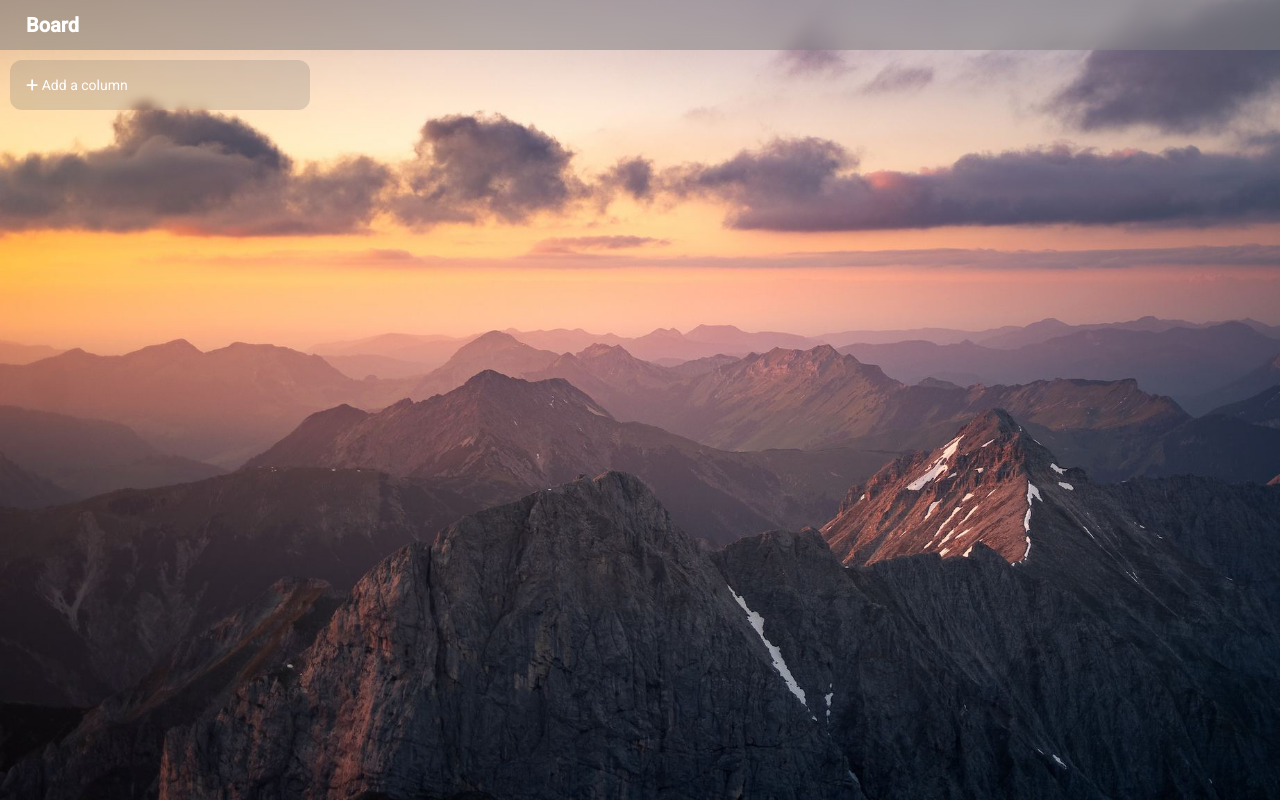
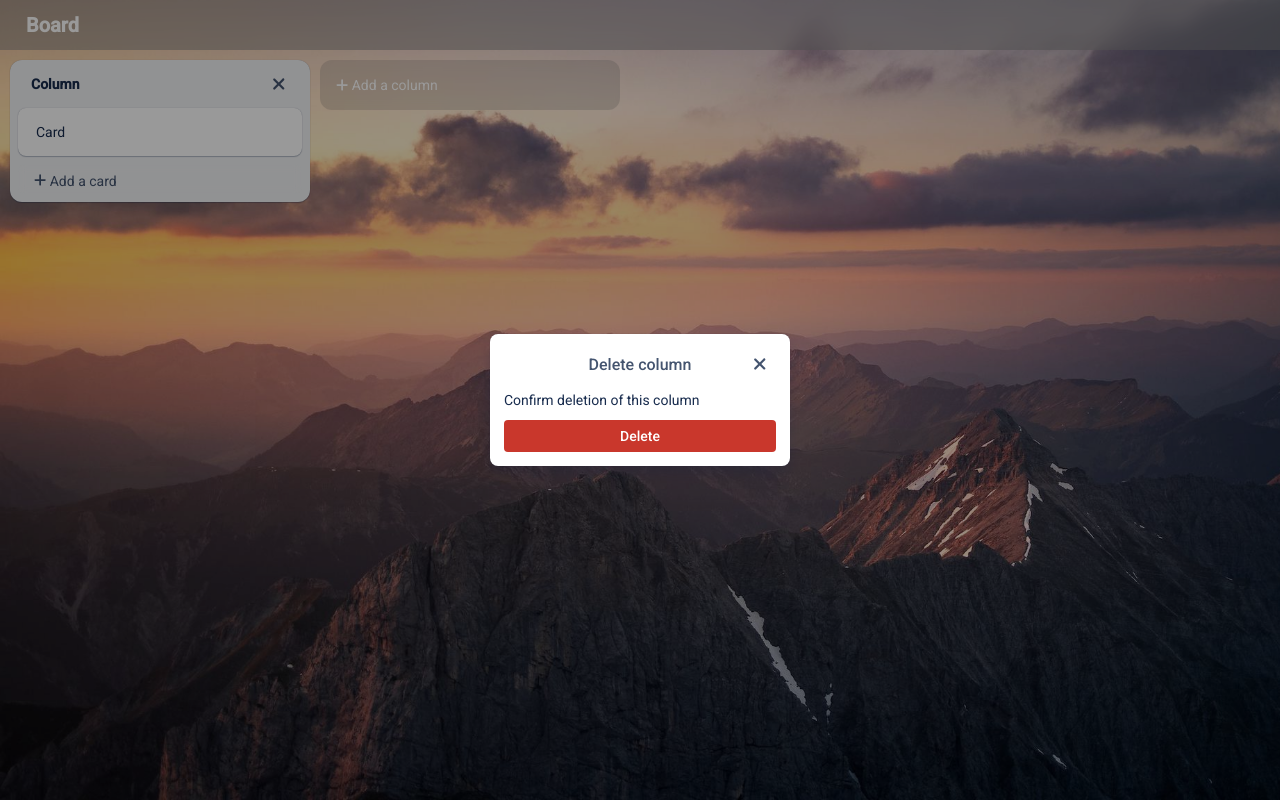
Before and after one commit to Tapio-adro/tasks-board, a React (Vite) app: page / in a window 1280 px wide. Both pictures are taken after a click on the button 279 px from the left and 84 px from the top of the page. Built offline with nearby package versions, Linux system fonts and the light colour scheme.

Commit message:
Delete confirmation

```diff
--- a/src/assets/shared/types.ts
+++ b/src/assets/shared/types.ts
@@ -19,13 +19,13 @@ export type Card = {
 export type BoardColumnsAction =
   | { type: 'addColumn'; title: string }
   | { type: 'renameColumn'; boardColumn: BoardColumn; newTitle: string }
-  | { type: 'deleteColumn'; id: string }
+  | { type: 'deleteColumn'; boardColumn: BoardColumn }
   | { type: 'addCard'; boardColumn: BoardColumn; title: string }
   | { type: 'renameCard'; boardColumn: BoardColumn; card: Card; newTitle: string }
   | { type: 'changeCardBackgroundColor'; boardColumn: BoardColumn; card: Card; newColor: string }
+  | { type: 'deleteCard'; boardColumn: BoardColumn; card: Card }
   | { type: 'toggleCardLabel'; boardColumn: BoardColumn; card: Card; label: Label }
   | { type: 'removeLabelFromAllCards'; label: Label }
-
 
 export type BoardData = {
   backgroundColors: string[];
--- a/src/assets/style/style.sass
+++ b/src/assets/style/style.sass
@@ -1,12 +1,6 @@
 *
   font-size: 14px
   font-family: 'Roboto', sans-serif
-  // font-family: sans-serif
-input[type="checkbox"]::before
-  font-size: 10px
-input[type="checkbox"]::before
-  color: red
-
 input[type=text]
   border: 2px solid #091E4224
   border-radius: 4px
--- a/src/components/AppearanceEditor.tsx
+++ b/src/components/AppearanceEditor.tsx
@@ -12,6 +12,7 @@ import { FontAwesomeIcon } from '@fortawesome/react-fontawesome';
 import { faPen } from '@fortawesome/free-solid-svg-icons';
 import LabelEditor, { LabelEditorMode } from './LabelEditor';
 import { getInitialLabel } from '../assets/scripts/objectsGenerator';
+import DeleteModal from './DeleteModal';
 
 interface ColorButtonProps {
   readonly $color: string;
@@ -31,6 +32,9 @@ const EditorContent = styled.div`
 const EditorHalf = styled.div`
   flex: 1;
   min-height: 100px;
+  display: flex;
+  flex-direction: column;
+  gap: 12px;
 `;
 const EditorSection = styled.section`
   background-color: #fff;
@@ -145,8 +149,9 @@ const AppearanceEditor: React.FC<AppearanceEditorProps> = ({ column, card, ...pr
   const [isLabelEditorOpen, setIsLabelEditorOpen] = useState(false);
   const [labelEditorMode, setLabelEditorMode] = useState<LabelEditorMode>('create');
   const [currentLabelId, setCurrentLabelId] = useState<string>('');
+  const [isDeleteModalOpen, setIsDeleteModalOpen] = useState(false);
 
-  useHotkeys('esc', () => props.onClose(), {enabled: !isLabelEditorOpen});
+  useHotkeys('esc', () => props.onClose(), {enabled: !isAnyModalOpen()});
 
   function changeCardBackgroundColor(color: string) {
     boardColumnsDispatch({
@@ -174,6 +179,16 @@ const AppearanceEditor: React.FC<AppearanceEditorProps> = ({ column, card, ...pr
       label
     });
   }
+  function deleteCard() {
+    boardColumnsDispatch({
+      type: 'deleteCard',
+      boardColumn: column,
+      card
+    });
+  }
+  function isAnyModalOpen() {
+    return isLabelEditorOpen || isDeleteModalOpen;
+  }
 
   const colorButtons = boardData?.backgroundColors.map((color) => {
     return (
@@ -192,7 +207,7 @@ const AppearanceEditor: React.FC<AppearanceEditorProps> = ({ column, card, ...pr
           onClick={() => handleLabelClick(label)}
         >
           <LabelCheckbox type='checkbox'
-            checked={card.labels.some((cardLabel) => cardLabel.id === label.id)}
+            defaultChecked={card.labels.some((cardLabel) => cardLabel.id === label.id)}
           />
           <LabelTitle $backgroundColor={label.color}>{label.title}</LabelTitle>
         </LabelContent>
@@ -222,6 +237,12 @@ const AppearanceEditor: React.FC<AppearanceEditorProps> = ({ column, card, ...pr
                 Reset color
               </GreyButton>
             </EditorSection>
+            <EditorSection>
+              <GreyButton
+                $isActive={true}
+                onClick={() => setIsDeleteModalOpen(true)}
+              >Delete card</GreyButton>
+            </EditorSection>
           </EditorHalf>
           <EditorHalf>
             <EditorSection>
@@ -234,16 +255,22 @@ const AppearanceEditor: React.FC<AppearanceEditorProps> = ({ column, card, ...pr
             </EditorSection>
           </EditorHalf>
         </EditorContent>
+      </CardEditor>
 
-      </CardEditor>
-      {isLabelEditorOpen && (
       <LabelEditor
         editorMode={labelEditorMode}
         isOpen={isLabelEditorOpen}
         onClose={() => setIsLabelEditorOpen(false)}
         labelId={currentLabelId}
       />
-      )}
+
+      <DeleteModal
+        headerText='Delete card'
+        descriptionText='Confirm deletion of this card'
+        isOpen={isDeleteModalOpen}
+        onClose={() => setIsDeleteModalOpen(false)}
+        onDelete={() => deleteCard()}
+      />
     </>
   );
 };
--- a/src/components/BoardColumnComponent.tsx
+++ b/src/components/BoardColumnComponent.tsx
@@ -5,6 +5,8 @@ import RenamableField from './RenamableField';
 import { XMark } from '../assets/shared/sharedComponents';
 import CardComponent from './CardComponent';
 import AddBoardElementButton from './AddBoardElementButton';
+import { useState } from 'react';
+import DeleteModal from './DeleteModal';
 
 
 const StyledBoardColumn = styled.div`
@@ -38,19 +40,20 @@ const CardsContainer = styled.div`
 `;
 
 export default function BoardColumnComponent(column: BoardColumn) {
-  const dispatch = useBoardColumnsDispatch();
+  const boardColumnsDispatch = useBoardColumnsDispatch();
+  const [isDeleteModalOpen, setIsDeleteModalOpen] = useState(false);
 
   function renameBoardColumn(newTitle: string) {
-    dispatch({
+    boardColumnsDispatch({
       type: "renameColumn",
       boardColumn: column,
       newTitle
     })
   }
   function removeBoardColumn(id: string) {
-    dispatch({
+    boardColumnsDispatch({
       type: 'deleteColumn',
-      id: id
+      boardColumn: column
     })
   }
 
@@ -66,13 +69,21 @@ export default function BoardColumnComponent(column: BoardColumn) {
             fieldValue={column.title}
             onFieldValueChange={renameBoardColumn}
           />
-          <XMark onClick={() => removeBoardColumn(column.id)}/>
+          <XMark onClick={() => setIsDeleteModalOpen(true)}/>
         </BoardColumnTitle>
         <CardsContainer>
           {cardsList}
           <AddBoardElementButton elementType='card' boardColumn={column} />
         </CardsContainer>
       </StyledBoardColumn>
+
+     <DeleteModal
+        headerText='Delete column'
+        descriptionText='Confirm deletion of this column'
+        isOpen={isDeleteModalOpen}
+        onClose={() => setIsDeleteModalOpen(false)}
+        onDelete={() => removeBoardColumn(column.id)}
+      />
     </>
   )
 }
--- /dev/null
+++ b/src/components/DeleteModal.tsx
@@ -0,0 +1,70 @@
+import Modal from './Modal';
+import styled from 'styled-components';
+import { XMark } from '../assets/shared/sharedComponents';
+import { useHotkeys } from 'react-hotkeys-hook';
+
+
+const StyledDeleteModal = styled.div`
+  padding: 14px;
+  width: 300px;
+  background-color: #fff;
+  border-radius: 8px;
+  box-shadow: var(--ds-shadow-overlay, 0px 8px 12px #091e4226, 0px 0px 1px #091e424f);
+`;
+const TitleWrapper = styled.div`
+  display: grid;
+  grid-template-columns: 32px 1fr 32px;
+  align-items: center;
+`;
+const Title = styled.div`
+  font-size: 16px;
+  font-weight: 500;
+  color: #44546f;
+  text-align: center;
+  flex: 1;
+`;
+const Text = styled.div`
+  color: #172b4d;
+  font-weight: 400;
+  margin: 12px 0px 12px;
+`;
+const DeleteButton = styled.button`
+  color: #fff;
+  border-radius: 4px;
+  padding: 6px 12px;
+  line-height: 20px;
+  font-weight: 500;
+  background-color: #C9372C;
+  text-align: center;
+  width: 100%;
+  &:hover {
+    background-color: #ae2a19;
+  }
+`;
+
+interface DeleteModalProps {
+  headerText: string;
+  descriptionText: string;
+  isOpen: boolean;
+  onClose: Function;
+  onDelete: Function;
+}
+
+const DeleteModal: React.FC<DeleteModalProps> = ({ isOpen, onDelete, ...props }) => {
+  useHotkeys('esc', () => props.onClose());
+
+  return (
+    <Modal isOpen={isOpen} onClose={props.onClose} isCentered={true}>
+      <StyledDeleteModal>
+        <TitleWrapper>
+          <div></div>
+          <Title>{props.headerText}</Title>
+          <XMark onClick={() => props.onClose()} noMarginLeft={true}/>
+        </TitleWrapper>
+        <Text>{props.descriptionText}</Text>
+        <DeleteButton onClick={() => onDelete()}>Delete</DeleteButton>
+      </StyledDeleteModal>
+    </Modal>
+  );
+}
+export default DeleteModal;
--- a/src/components/LabelEditor.tsx
+++ b/src/components/LabelEditor.tsx
@@ -134,7 +134,7 @@ const LabelEditor: React.FC<LabelEditorProps> = ({
     inputRef.current?.focus();
   }, []);
 
-  useHotkeys('esc', () => props.onClose());
+  useHotkeys('esc', () => props.onClose(), {enableOnFormTags: true});
   useHotkeys('enter', () => handleConfirmButtonClick(), {enableOnFormTags: true});
 
   function createLabel() {
--- a/src/components/Modal.tsx
+++ b/src/components/Modal.tsx
@@ -1,4 +1,5 @@
 import React, { ReactNode, useState } from 'react';
+import ReactDOM from 'react-dom';
 import styled, { css } from 'styled-components';
 
 interface BackgroundProps {
@@ -8,7 +9,7 @@ interface BackgroundProps {
 }
 
 const Background = styled.div<BackgroundProps>`
-  display: ${(props) => (props.$isOpen ? 'block' : 'none')};
+  display: ${(props) => (props.$isOpen ? 'flex' : 'none')};
   position: fixed;
   top: 0;
   left: 0;
@@ -16,7 +17,6 @@ const Background = styled.div<BackgroundProps>`
   height: 100%;
   background-color: rgba(0, 0, 0, 0.4);
   z-index: 1;
-  display: flex;
   overflow-y: auto;
   overflow-x: hidden;
   cursor: auto;
@@ -55,7 +55,7 @@ const Modal: React.FC<ModalProps> = ({
   transparentBackground = false,
   isCentered = false,
 }) => {
-  return (
+  return ReactDOM.createPortal(
     <Background
       $isCentered={isCentered}
       $isOpen={isOpen}
@@ -65,7 +65,8 @@ const Modal: React.FC<ModalProps> = ({
       <ModalContent onClick={(e) => e.stopPropagation()}>
         {children}
       </ModalContent>
-    </Background>
+    </Background>,
+    document.getElementById('root') as HTMLElement
   );
 };
 
--- a/src/contexts/BoardColumnsContext.tsx
+++ b/src/contexts/BoardColumnsContext.tsx
@@ -52,7 +52,7 @@ function boardColumnsReducer(draft: BoardColumn[], action: BoardColumnsAction) {
       break;
     }
     case 'deleteColumn': {
-      return draft.filter(boardColumn => boardColumn.id !== action.id);
+      return draft.filter((column) => column.id !== action.boardColumn.id);
     }
     case 'addCard': {
       const column = action.boardColumn
@@ -74,6 +74,12 @@ function boardColumnsReducer(draft: BoardColumn[], action: BoardColumnsAction) {
       const cardIndex = getCardIndexById(action.boardColumn, action.card.id);
       let newColor = action.newColor == action.card.backgroundColor ? '' : action.newColor;
       draft[columnIndex].cards[cardIndex].backgroundColor = newColor;
+      break;
+    }
+    case 'deleteCard': {
+      const columnIndex = getColumnIndexById(draft, action.boardColumn.id);
+      const cardIndex = getCardIndexById(action.boardColumn, action.card.id);
+      draft[columnIndex].cards.splice(cardIndex, 1);
       break;
     }
     case 'toggleCardLabel': {
```
Also changed, not shown: src/contexts/AppearanceEditorContext.tsx (deleted, +0 -43 lines). Lines whose indentation alone changed are shown as unchanged.
